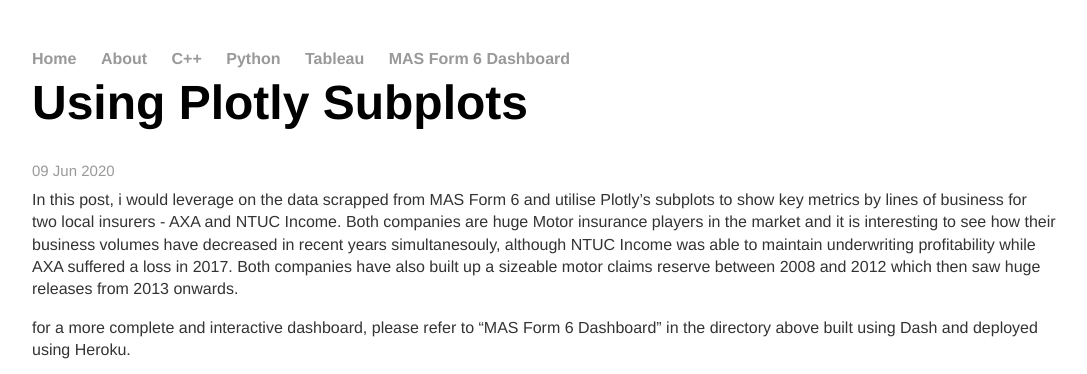
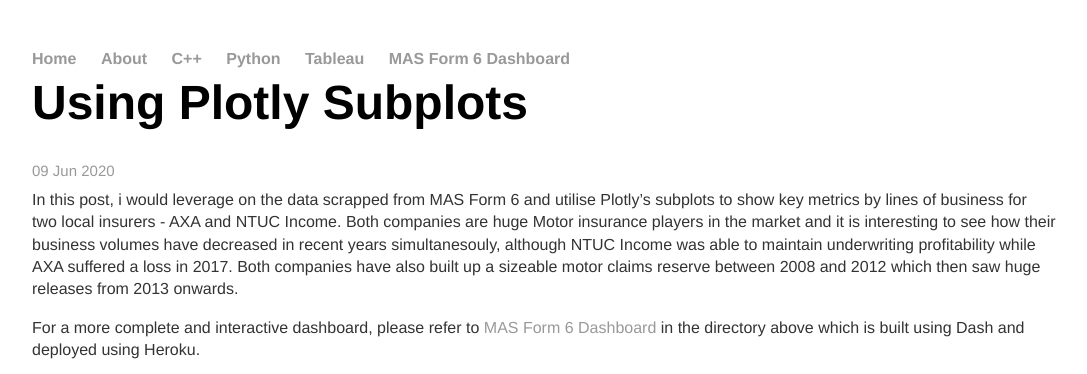
Before and after one commit to cchanzl/Lock-Screen, a Jekyll site: the page built from _posts/2020-06-09-Using-Plotly-Subplots.md, in a window 1280 px wide, cut to the strip 0-374 px from the top of the page. Shown: the whole strip, without its empty margins (96-1183 px from the left). Built offline with Jekyll 4.4.1, drawn with Linux system fonts in a browser that asks for light colours.

Commit message:
Update 2020-06-09-Using-Plotly-Subplots.md

```diff
--- a/_posts/2020-06-09-Using-Plotly-Subplots.md
+++ b/_posts/2020-06-09-Using-Plotly-Subplots.md
@@ -7,7 +7,7 @@
 
 In this post, i would leverage on the data scrapped from MAS Form 6 and utilise Plotly's subplots to show key metrics by lines of business for two local insurers - AXA and NTUC Income. Both companies are huge Motor insurance players in the market and it is interesting to see how their business volumes have decreased in recent years simultanesouly, although NTUC Income was able to maintain underwriting profitability while AXA suffered a loss in 2017. Both companies have also built up a sizeable motor claims reserve between 2008 and 2012 which then saw huge releases from 2013 onwards.
 
-for a more complete and interactive dashboard, please refer to "MAS Form 6 Dashboard" in the directory above built using Dash and deployed using Heroku.
+For a more complete and interactive dashboard, please refer to <a href="https://cchanzl.github.io/form%206/">MAS Form 6 Dashboard </a>in the directory above which is built using Dash and deployed using Heroku.
 
 <center> {% include 6_dashboard_AXA.html %} </center>
 <center> {% include 6_dashboard_NTUC.html %} </center>
```
